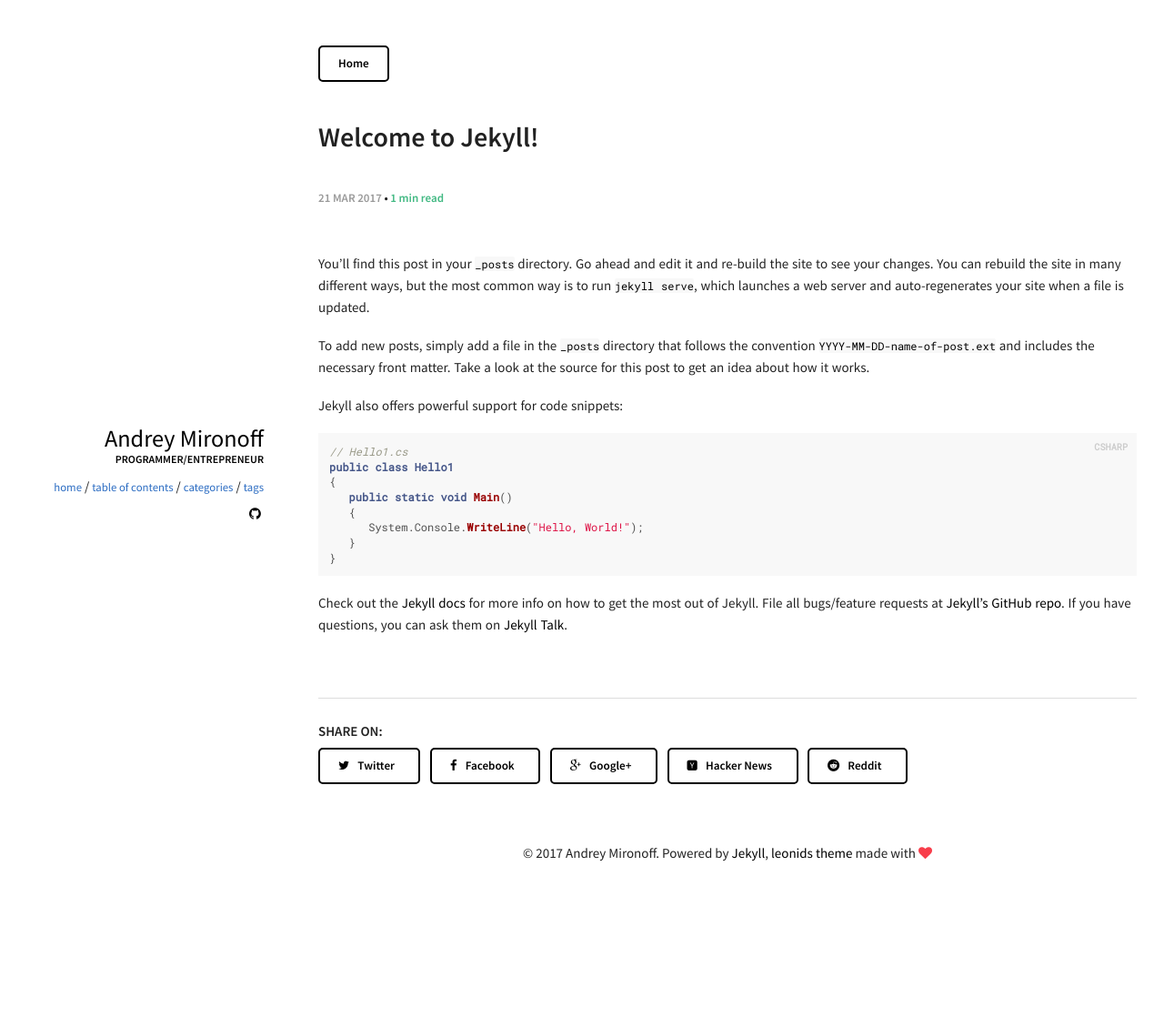
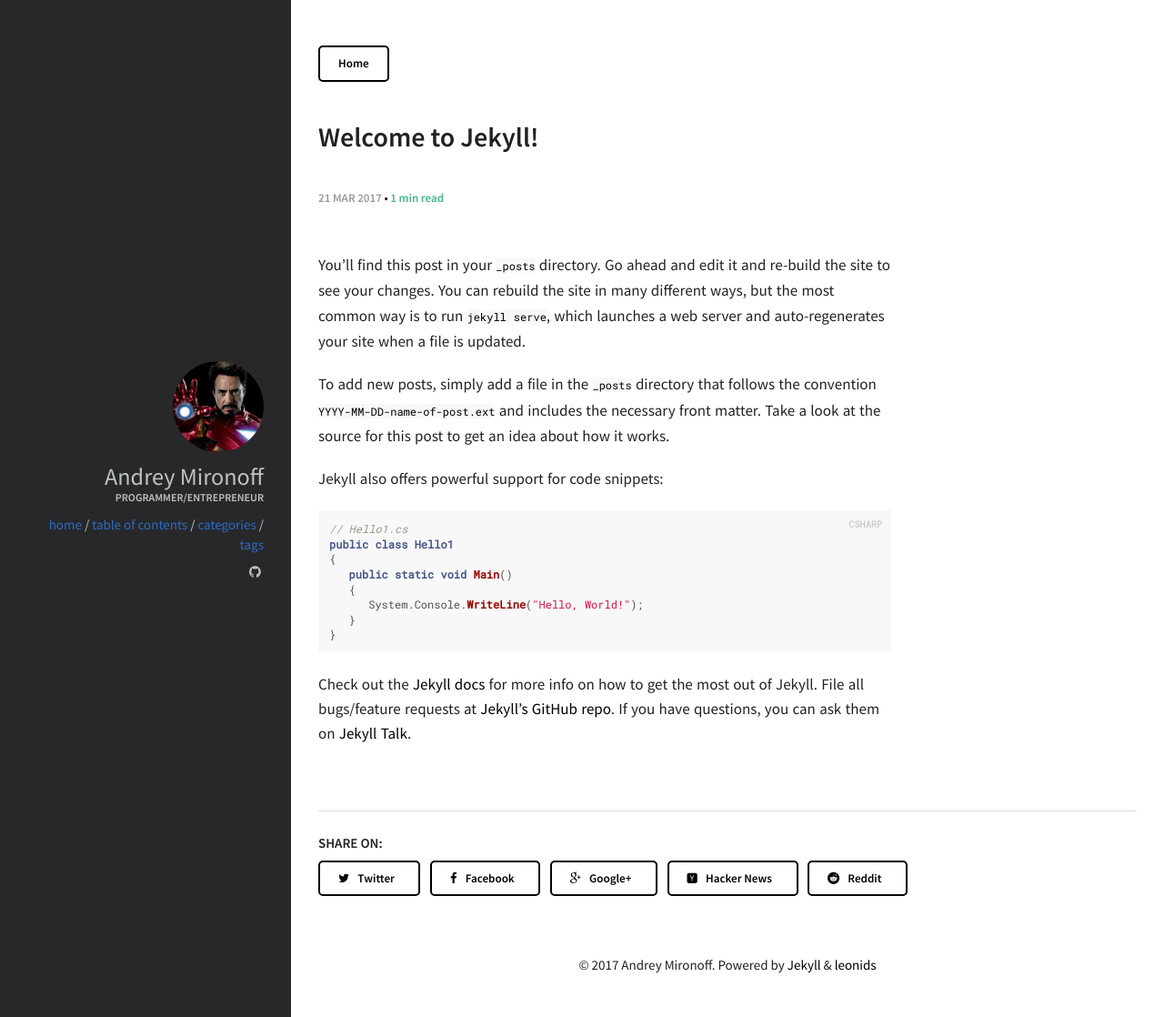
Before and after one commit to amironoff/amironoff.github.io, a Jekyll site: the page built from _posts/2017-03-21-welcome-to-jekyll.markdown, in a window 1280 px wide. Shown: the whole page at 91% size. Built offline with Jekyll 4.4.1, drawn with Linux system fonts in a browser that asks for light colours.

Commit message:
Improve readability. Stylize the sidebar to VS colour scheme

```diff
--- a/_config.yml
+++ b/_config.yml
@@ -40,7 +40,7 @@ exclude:
 #
 owner:
   name: Andrey Mironoff
-  avatar: #avatar.jpg
+  avatar: avatar.jpg
   job: "Programmer/Entrepreneur"
   bio: #"I code stuff. That involves using C#, .NET & Python, applying machine learning to build NLP solutions, and sometimes building a company from scratch."
   email: #mail@mail.com
--- a/_includes/footer.html
+++ b/_includes/footer.html
@@ -1,3 +1,3 @@
 <footer>
-  &copy; {{ site.time | date: '%Y' }} {{ site.owner.name }}. Powered by <a href="http://jekyllrb.com/">Jekyll</a>, <a href="http://github.com/renyuanz/leonids/">leonids theme</a> made with <i class="fa fa-heart heart-icon"></i>
+  &copy; {{ site.time | date: '%Y' }} {{ site.owner.name }}. Powered by <a href="http://jekyllrb.com/">Jekyll</a> & <a href="http://github.com/renyuanz/leonids/">leonids</a>
 </footer>
--- a/assets/css/main-custom.css
+++ b/assets/css/main-custom.css
@@ -1,9 +1,9 @@
-.cover { background-color: white; }
-.cover-card .author_name { text-transform: none; color: black; }
-.cover-card .author_job { color: black; }
+.cover {background-color: #28282B;}
+.cover-card .author_name { text-transform: none; color: #BDC3C1; }
+.cover-card .author_job { color:  #BDC3C1; }
 .post-meta .post-date { color: #999 }
 .post-meta .post-cat {
-    color: black;
+    color: #14629B;
 }
 h1 a, h2 a, h3 a, h4 a, h5 a, h6 a {
     font-weight: inherit;
@@ -14,8 +14,13 @@ a {
 
 }
 a:hover, a:focus { color: #2b6cc2; text-decoration: underline; }
+.nav-list .nav-item {
+    color: #BDC3C1;
+    font-size: 100%;
+}
 .nav-list .nav-item a {
     color: #2b6cc2;
+    font-size: 100%;
 }
 .btn {
     color: black;
@@ -29,12 +34,37 @@ code {
     color: black;
 }
 .social-links ul li a.social-link-item {
-    color: black;
+    color: #BDC3C1;
 }
 footer .heart-icon {
     text-shadow: none;
 }
-# highlighter
+
+@media only screen and (min-width: 992px) {
+section.post {
+    width: 70%;
+}
+.post-image-feature {
+    width: 70%;
+}
+#post {
+    width: 70%;
+}
+}
+
+.post-title{
+    font-size:24px;
+}
+.post-description {
+    font-size:17px;
+}
+
+.post-content > p {
+    font-size:17px;
+}
+
+
+#highlighter
 .highlight  { background: #ffffff; }
 .highlight .c { color: #999988; font-style: italic } /* Comment */
 .highlight .err { color: #a61717; background-color: #e3d2d2 } /* Error */
```
Also changed, not shown: img/avatar.jpg.
